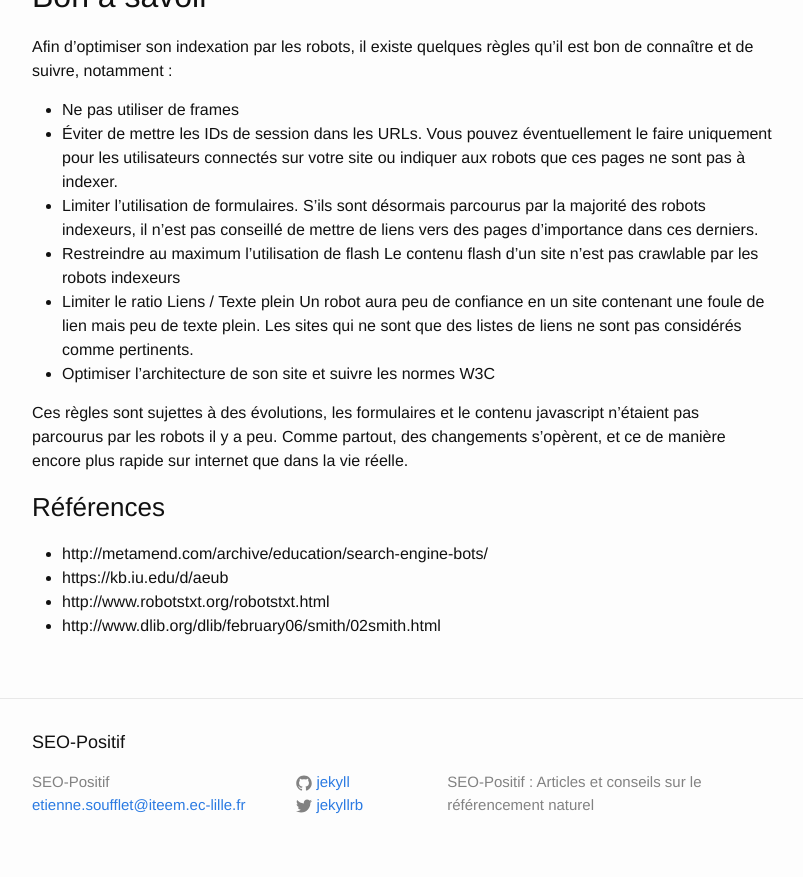
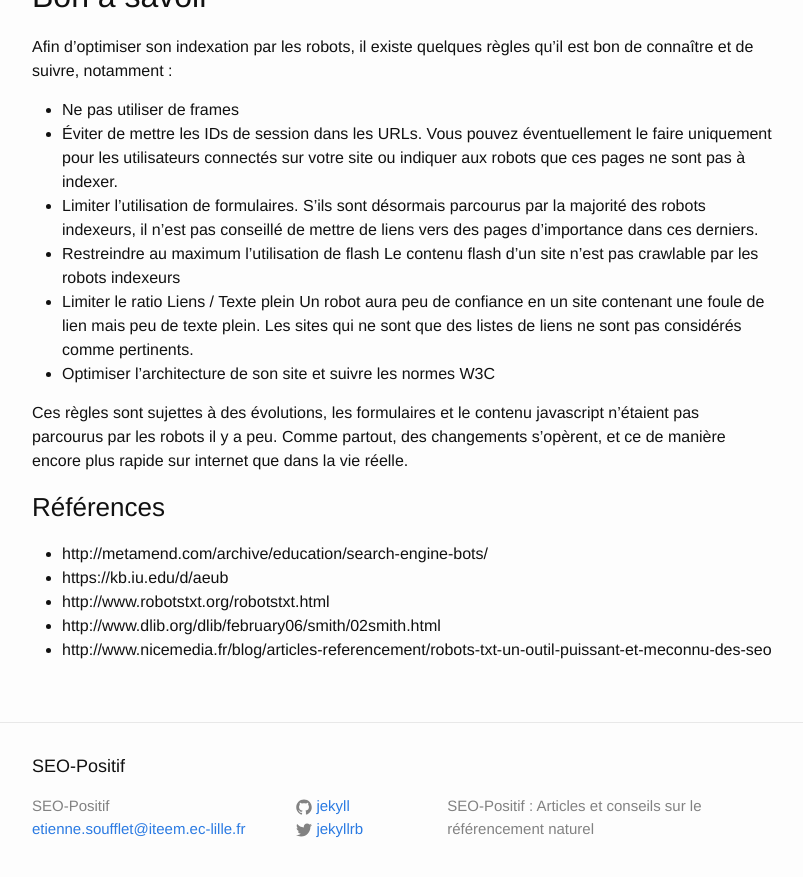
Before and after one commit to EtienneSOU/etiennesou.github.io, a Jekyll site: the page built from _posts/2015-11-04-Article2.markdown, in a window 1280 px wide and 900 px high, scrolled down 4917 px. Shown: the top 877 px of the window, without its empty margins (238-1041 px from the left). Built offline with Jekyll 4.4.1, drawn with Linux system fonts in a browser that asks for light colours; part of the change alters nothing that is shown.

Commit message:
Update 2015-11-04-Article2.markdown

```diff
--- a/_posts/2015-11-04-Article2.markdown
+++ b/_posts/2015-11-04-Article2.markdown
@@ -87,3 +87,4 @@ Ces règles sont sujettes à des évolutions, les formulaires et le contenu java
 * https://kb.iu.edu/d/aeub
 * http://www.robotstxt.org/robotstxt.html
 * http://www.dlib.org/dlib/february06/smith/02smith.html
+* http://www.nicemedia.fr/blog/articles-referencement/robots-txt-un-outil-puissant-et-meconnu-des-seo
```
